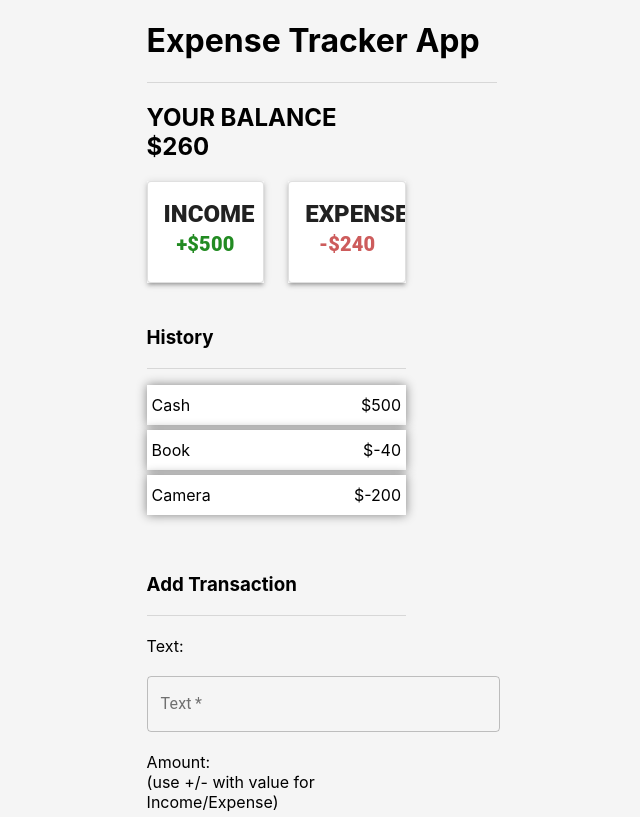
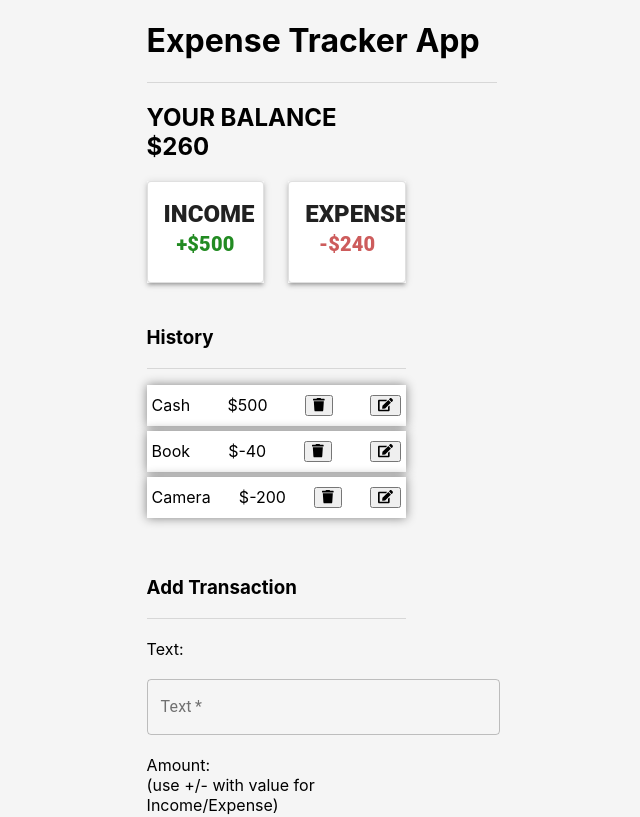
Before and after one commit to Samiys/expense-tracker-app, a React (Create React App) app: page / in a window 1280 px wide. Shown: the top 817 px of the page, without its empty margins (342-982 px from the left). Built offline with nearby package versions, Linux system fonts and the light colour scheme.

Commit message:
Added the DELETE TRANSACTION component

```diff
--- a/package.json
+++ b/package.json
@@ -3,6 +3,9 @@
   "version": "0.1.0",
   "private": true,
   "dependencies": {
+    "@fortawesome/fontawesome-svg-core": "^1.2.30",
+    "@fortawesome/free-solid-svg-icons": "^5.14.0",
+    "@fortawesome/react-fontawesome": "^0.1.11",
     "@material-ui/core": "^4.11.0",
     "@testing-library/jest-dom": "^4.2.4",
     "@testing-library/react": "^9.5.0",
--- a/src/Hooks/TransactionContext.js
+++ b/src/Hooks/TransactionContext.js
@@ -23,10 +23,31 @@ export const TransactionProvider = ({ children }) => {
         })
     }
 
+    function editTransaction(transObj) {
+        dispatch({
+            type: "EDIT_TRANSACTION",
+            payload: {
+                amount: transObj.amount,
+                desc: transObj.desc,
+                index: transObj.index
+            }
+        })
+    }
+
+    function deleteTransaction(transObj) {
+        dispatch({
+            type: "DELETE_TRANSACTION",
+            payload: {
+                index: transObj.index
+            }
+        })
+    }
+
     return (
             <TransactionContext.Provider value={{
                 transactions: state,
-                addTransaction //addTransaction: addTransaction
+                addTransaction, //addTransaction: addTransaction
+                deleteTransaction
             }}>
                 {children}
             </TransactionContext.Provider>
--- a/src/Hooks/TransactionReducer.js
+++ b/src/Hooks/TransactionReducer.js
@@ -4,8 +4,12 @@ const TransactionReducer = ((state, action) => {
     switch(action.type) {
         case "ADD_TRANSACTION":
             return [action.payload, ...state];
-        case "DELETION":
+        case "EDIT_TRANSACTION":
+            (state || []).splice(action.payload.index, 1);
             return [action.payload, ...state];
+        case "DELETE_TRANSACTION":
+            (state || []).splice(action.payload.index, 1);
+            return [...state];
         default:
             return state;
     }
--- a/src/Hooks/actions.js
+++ b/src/Hooks/actions.js
@@ -1,6 +1,5 @@
 export const getIncome = (transactions) => {
     let income = 0;
-    console.log(transactions)
     for (var i = 0; i < transactions.length; i++)
     {
         if (transactions[i].amount > 0)
@@ -21,6 +20,5 @@ export const getExpense = (transactions) => {
             expense -= transactions[i].amount;
         }
     }
-    console.log(expense)
     return expense;
 };
--- a/src/components/Transaction/TransactionHistory.js
+++ b/src/components/Transaction/TransactionHistory.js
@@ -1,13 +1,23 @@
-import React, { useContext } from "react";
+import React, { useContext, Component } from "react";
 import Divider from '@material-ui/core/Divider';
 import Grid from '@material-ui/core/Grid';
 import "../app/App.css"
 import {TransactionContext} from "../../Hooks/TransactionContext";
+import { FontAwesomeIcon } from "@fortawesome/react-fontawesome";
+
 
 const TransactionHistory = () => {
 
     let {transactions} = useContext(TransactionContext);
+    let {deleteTransaction} = useContext(TransactionContext);
 
+    const deleteID = (index) => {
+        return (
+            deleteTransaction({
+                index: index
+            })
+        );
+    };
 
     function FormRow() {
         return (
@@ -18,18 +28,29 @@ const TransactionHistory = () => {
                     <Divider />
 
                     <ul className="transaction-list">
-                    {transactions.map((transObj, ind) => {
+                    {transactions.map((transObj, index) => {
                         return (
-                            <li key={ind}>
+                            <li key={index}>
                                 <span>{transObj.desc}</span>
                                 <span>${transObj.amount}</span>
+                                <button className="btn btn-primary">
+                                    <span>
+                                       <FontAwesomeIcon onClick={
+                                           () => deleteID(index)
+                                       } icon="trash">
+                                       </FontAwesomeIcon>
+                                    </span>
+                                </button>
+                                <button className="btn btn-primary">
+                                    <span>
+                                       <FontAwesomeIcon icon="edit"></FontAwesomeIcon>
+                                    </span>
+                                </button>
                             </li>
                         );
                     })}
                     </ul>
-
                 </Grid>
-
             </React.Fragment>
         );
     }
--- a/src/components/app/App.js
+++ b/src/components/app/App.js
@@ -7,7 +7,9 @@ import IncomeExpense from "../IncomeExpense/IncomeExpense";
 import TransactionHistory from "../Transaction/TransactionHistory";
 import AddTransaction from "../Transaction/AddTransaction";
 import {TransactionProvider} from "../../Hooks/TransactionContext";
-import {lightBlue} from "@material-ui/core/colors";
+import { library } from "@fortawesome/fontawesome-svg-core";
+import { faTrash, faPlus, faEdit } from "@fortawesome/free-solid-svg-icons";
+library.add(faTrash, faEdit, faPlus);
 
 const useStyles = makeStyles((theme) => ({
     root: {
```
Also changed, not shown: 1 other file (tests, documents, lock files or other folders).
